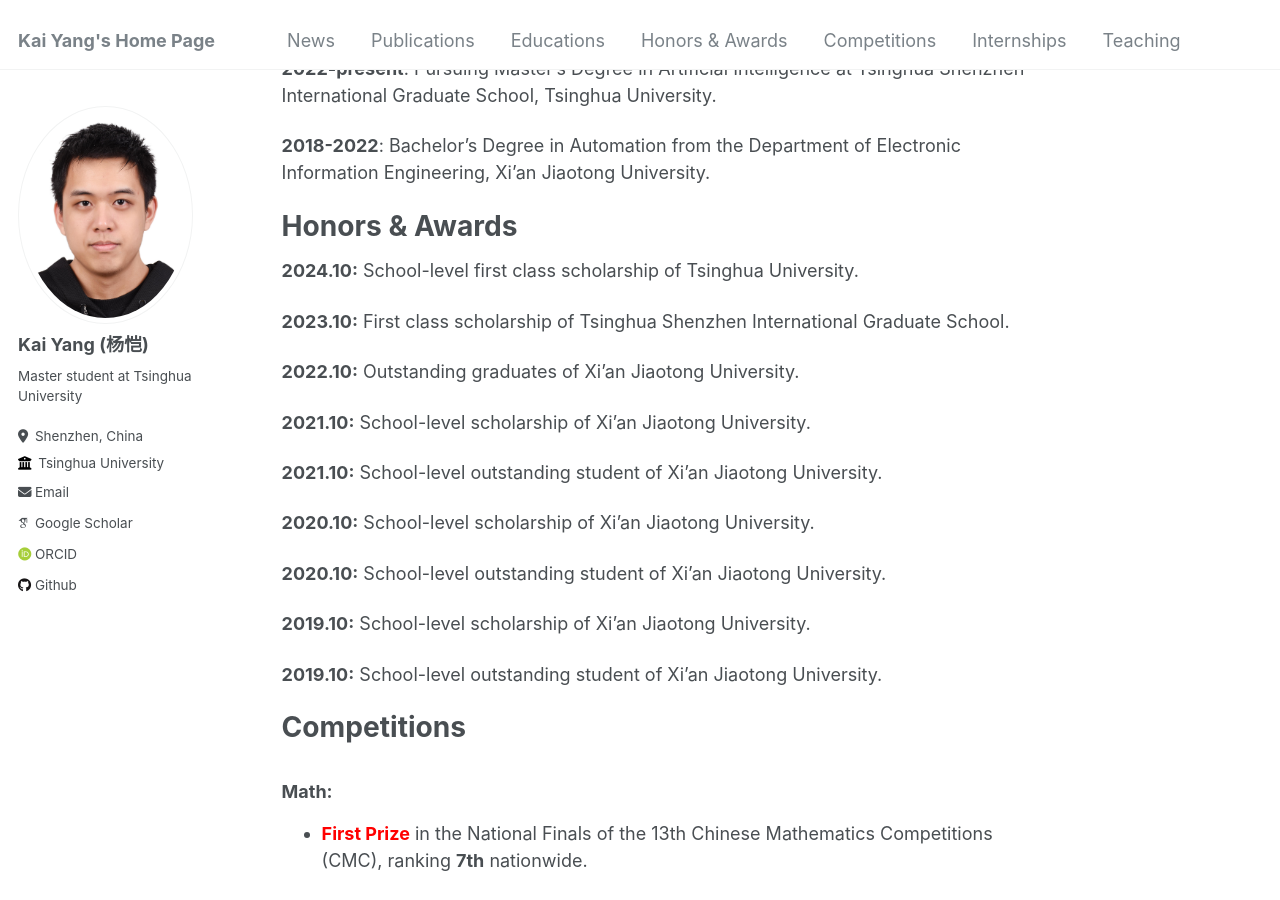
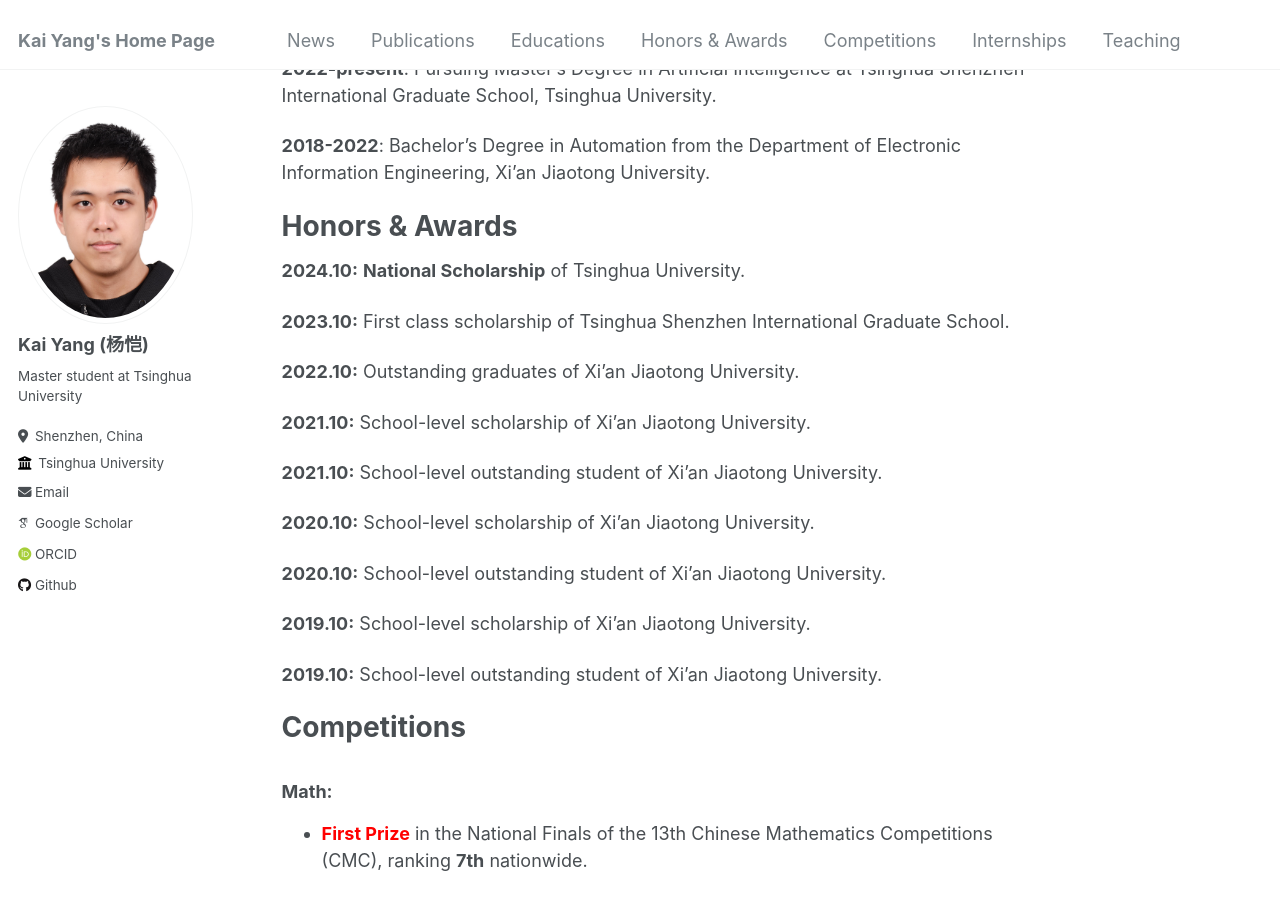
Before and after one commit to yk7333/yk7333.github.io, a Jekyll site: the page built from _pages/about.md, in a window 1280 px wide and 900 px high, scrolled down 2095 px. Built offline with Jekyll 4.4.1, drawn with Linux system fonts in a browser that asks for light colours; some web fonts are replaced; a script that is not in the unit is left out.

Commit message:
Update about.md

```diff
--- a/_pages/about.md
+++ b/_pages/about.md
@@ -50,7 +50,7 @@ Educations
 
 Honors & Awards
 ======
-**2024.10:** School-level first class scholarship of Tsinghua University.
+**2024.10:** **National Scholarship** of Tsinghua University.
 
 **2023.10:** First class scholarship of Tsinghua Shenzhen International Graduate School.
 
```
